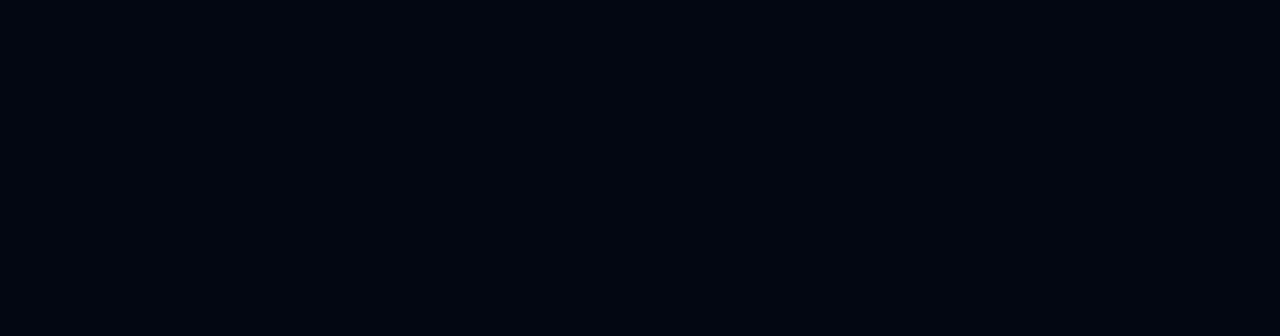
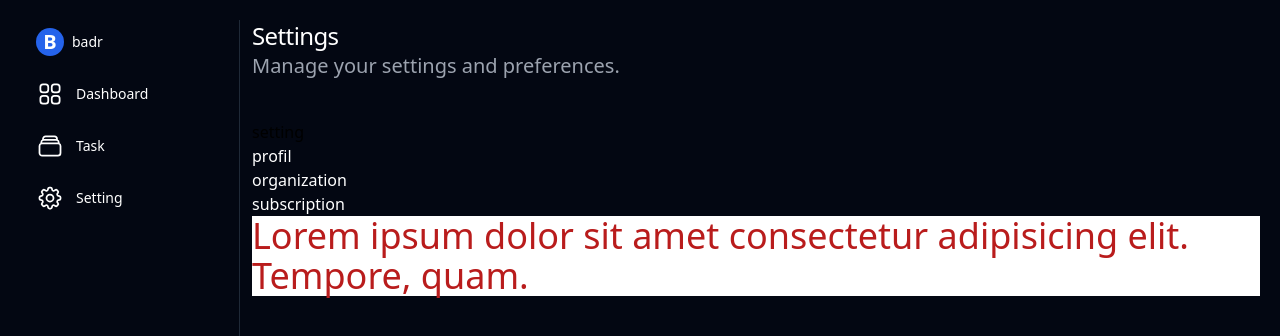
Before and after one commit to elghanbibadr/makerkit1, a React (Vite) app: page /dashboard/settings/profil in a window 1280 px wide. Before the commit this address had no page. Shown: the top 336 px of the page. Built offline with nearby package versions, Linux system fonts and the light colour scheme.

Commit message:
created the first base layout for the seeting page

```diff
--- a/src/App.jsx
+++ b/src/App.jsx
@@ -7,10 +7,14 @@
 import Home from "./pages/home/Home";
 import DashboardLayout from "./ui/DashboardLayout";
 import SignUp from "./pages/authPage/SignUp";
-import Setting from "./pages/settings/Setting";
 import SignIn from "./pages/authPage/SignIn";
 import Task from "./pages/task/Task";
 import Dashboard from "./pages/dashboard/Dashboard";
+import SettingProfil from "./pages/settings/SettingProfil";
+import OrganizationSetting from "./pages/settings/OrganizationSetting";
+
+import SettingLayout from "./pages/settings/SettingLayout";
+import SettingSubscription from "./pages/settings/SettingSubscription";
 
 function App() {
   return (
@@ -19,8 +23,11 @@
         <Route index path="/" element={<Home />} />
         <Route element={<DashboardLayout />}>
           <Route path="/dashboard" element={<Dashboard />} />
-          <Route path="dashboard/settings" element={<Setting />}>
+          <Route path="dashboard/settings" element={<SettingLayout />}>
             <Route index element={<Navigate replace to="profil" />} />
+            <Route path="profil" element={<SettingProfil />} />
+            <Route path="organization" element={<OrganizationSetting />} />
+            <Route path="subscription" element={<SettingSubscription />} />
           </Route>
           <Route path="dashboard/tasks" element={<Task />} />
         </Route>
--- /dev/null
+++ b/src/pages/settings/SettingLayout.jsx
@@ -0,0 +1,19 @@
+import { Outlet, Link } from "react-router-dom";
+
+const SettingLayout = () => {
+  return (
+    <div>
+      <h1>setting</h1>
+      <ul className="text-white">
+        <li>
+          <Link to="profil">profil</Link>
+        </li>
+        <li>organization</li>
+        <li>subscription</li>
+      </ul>
+      <Outlet />
+    </div>
+  );
+};
+
+export default SettingLayout;
--- /dev/null
+++ b/src/pages/settings/SettingSubscription.jsx
@@ -0,0 +1,7 @@
+import React from "react";
+
+const SettingSubscription = () => {
+  return <div className="text-white text-3xl">SettingSubscription</div>;
+};
+
+export default SettingSubscription;
--- a/src/pages/settings/organizationSetting.jsx
+++ b/src/pages/settings/organizationSetting.jsx
@@ -1,7 +1,7 @@
 import React from "react";
 
-const organizationSetting = () => {
+const OrganizationSetting = () => {
   return <div className="text-green-900">organizationSetting</div>;
 };
 
-export default organizationSetting;
+export default OrganizationSetting;
```
Also changed, not shown: public/supabase/Supabase.js (added).
